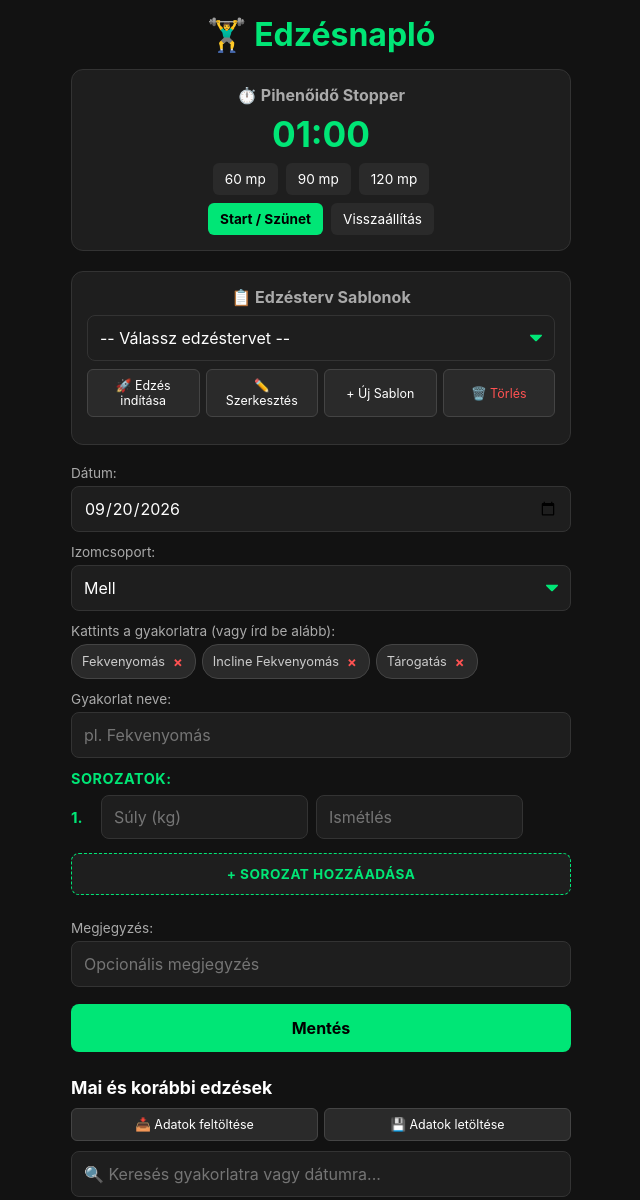
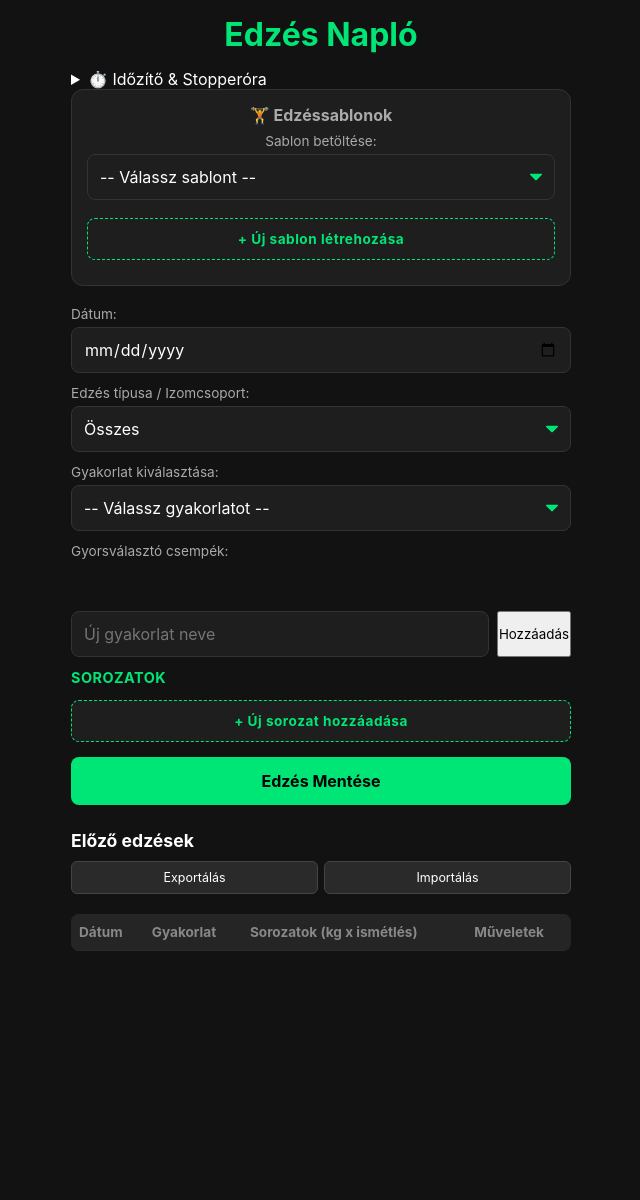
Before and after one commit to Mar-Os-6/Edzesnaplo, a plain HTML site: page index.html in a window 1280 px wide. Shown: the top 1200 px of the page, without its empty margins (319-959 px from the left). After the commit the page ends 966 px from the top, so only its background shows below. Drawn offline with Linux system fonts and the light colour scheme.

Commit message:
Update index.html

```diff
--- a/index.html
+++ b/index.html
@@ -3,172 +3,153 @@
 <head>
     <meta charset="UTF-8">
     <meta name="viewport" content="width=device-width, initial-scale=1.0">
-    <title>Profi Edzésnapló</title>
-
-    <!-- PWA BEÁLLÍTÁSOK -->
-    <link rel="manifest" href="manifest.json">
-    <meta name="theme-color" content="#00e676">
-    <meta name="apple-mobile-web-app-capable" content="yes">
-    <meta name="apple-mobile-web-app-status-bar-style" content="black-translucent">
-    <meta name="apple-mobile-web-app-title" content="Edzésnapló">
-    <link rel="apple-touch-icon" href="https://cdn-icons-png.flaticon.com/512/2548/2548537.png">
-
+    <title>Edzés Napló</title>
     <link rel="stylesheet" href="style.css">
 </head>
 <body>
     <div class="container">
-        <h1>🏋️‍♂️ Edzésnapló</h1>
+        <h1>Edzés Napló</h1>
 
-        <!-- 1. PIHENŐIDŐ IDŐZÍTŐ -->
-        <div class="timer-card">
-            <h3>⏱️ Pihenőidő Stopper</h3>
-            <div id="timer-display">01:00</div>
-            <div class="timer-buttons">
-                <button type="button" class="timer-btn" onclick="setTimer(60)">60 mp</button>
-                <button type="button" class="timer-btn" onclick="setTimer(90)">90 mp</button>
-                <button type="button" class="timer-btn" onclick="setTimer(120)">120 mp</button>
+        <!-- ÖSSZECSUKHATÓ IDŐZÍTŐ ÉS STOPPER -->
+        <details class="timer-accordion">
+            <summary class="timer-summary">⏱️ Időzítő & Stopperóra</summary>
+            <div class="timer-content">
+                <!-- Módválasztó fülek -->
+                <div class="timer-tabs">
+                    <button type="button" id="tab-stopwatch" class="tab-btn active" onclick="switchTimerTab('stopwatch')">Stopper (Felfelé)</button>
+                    <button type="button" id="tab-countdown" class="tab-btn" onclick="switchTimerTab('countdown')">Időzítő (Lefelé)</button>
                 </div>
+
+                <!-- 1. STOPPERÓRA -->
+                <div id="stopwatch-view" class="timer-view">
+                    <div id="stopwatch-display" class="timer-display">00:00:00</div>
                     <div class="timer-controls">
-                <button type="button" id="start-timer-btn">Start / Szünet</button>
-                <button type="button" id="reset-timer-btn">Visszaállítás</button>
+                        <button type="button" id="sw-start-btn" class="primary-timer-btn" onclick="toggleStopwatch()">Indítás</button>
+                        <button type="button" class="secondary-timer-btn" onclick="resetStopwatch()">Nullázás</button>
                     </div>
                 </div>
 
-        <!-- 2. EDZÉSTERV SABLONOK KÁRTYA -->
-        <div class="template-card">
-            <h3>📋 Edzésterv Sablonok</h3>
+                <!-- 2. VISSZASZÁMLÁLÓ IDŐZÍTŐ -->
+                <div id="countdown-view" class="timer-view hidden">
+                    <div id="countdown-display" class="timer-display">01:00</div>
 
-            <!-- AKTÍV SABLON ÁLLAPOTJELZŐ (HA FUT EGY SABLON) -->
-            <div id="active-template-banner" class="active-banner hidden">
-                <span id="active-template-info"></span>
-                <button type="button" id="cancel-template-btn" class="close-btn">✕ Megszakítás</button>
+                    <!-- Egyéni idő megadása -->
+                    <div class="countdown-inputs">
+                        <div class="input-group-time">
+                            <input type="number" id="cd-minutes" value="1" min="0" max="999">
+                            <label>perc</label>
                         </div>
-
-            <!-- SABLON VÁLASZTÓ ÉS KEZELŐ GOMBOK -->
-            <div id="template-select-box" class="form-group">
-                <select id="template-select">
-                    <option value="">-- Válassz edzéstervet --</option>
-                </select>
-                <div class="btn-group" style="margin-top: 8px;">
-                    <button type="button" id="start-template-btn" class="secondary-btn">🚀 Edzés indítása</button>
-                    <button type="button" id="edit-template-btn" class="secondary-btn">✏️ Szerkesztés</button>
-                    <button type="button" id="toggle-new-template-btn" class="secondary-btn">+ Új Sablon</button>
-                    <button type="button" id="delete-template-btn" class="secondary-btn danger-text">🗑️ Törlés</button>
+                        <div class="input-group-time">
+                            <input type="number" id="cd-seconds" value="0" min="0" max="59">
+                            <label>másodperc</label>
                         </div>
                     </div>
 
-            <!-- ÚJ / SZERKESZTETT SABLON LÉTREHOZÁSA DOBOZ -->
-            <div id="create-template-box" class="create-box hidden">
-                <h4 id="template-form-title">Új Sablon Létrehozása</h4>
-
-                <div class="form-group">
-                    <label for="new-template-name">Sablon neve:</label>
-                    <input type="text" id="new-template-name" placeholder="pl. A nap: Mell-Tricepsz">
+                    <!-- Gyorsgombok -->
+                    <div class="preset-btns">
+                        <button type="button" onclick="setCountdownPreset(30)">30s</button>
+                        <button type="button" onclick="setCountdownPreset(60)">1p</button>
+                        <button type="button" onclick="setCountdownPreset(120)">2p</button>
+                        <button type="button" onclick="setCountdownPreset(300)">5p</button>
                     </div>
 
+                    <div class="timer-controls">
+                        <button type="button" id="cd-start-btn" class="primary-timer-btn" onclick="toggleCountdown()">Indítás</button>
+                        <button type="button" class="secondary-timer-btn" onclick="resetCountdown()">Nullázás</button>
+                    </div>
+                </div>
+            </div>
+        </details>
+
+        <!-- SABLON KÁRTYA -->
+        <div class="template-card">
+            <h3>🏋️ Edzéssablonok</h3>
+            <div id="active-template-banner" class="active-banner hidden">
+                <span id="active-template-name"></span>
+                <button type="button" class="close-btn" onclick="clearActiveTemplate()">Kilépés</button>
+            </div>
             <div class="form-group">
-                    <label>Érintett izomcsoportok (kattints a kijelöléshez):</label>
-                    <div id="template-muscle-chips" class="chip-container"></div>
+                <label for="template-select">Sablon betöltése:</label>
+                <select id="template-select" onchange="loadSelectedTemplate()">
+                    <option value="">-- Válassz sablont --</option>
+                </select>
+            </div>
+            <button type="button" class="secondary-btn-full" onclick="toggleCreateTemplateBox()">+ Új sablon létrehozása</button>
+
+            <div id="create-template-box" class="create-box hidden">
+                <h4>Új sablon mentése</h4>
+                <div class="form-group">
+                    <input type="text" id="new-template-name" placeholder="Sablon neve (pl. Mell-Bicepsz)">
+                </div>
+                <label>Gyakorlatok kiválasztása:</label>
+                <div id="template-exercise-chips" class="chip-container"></div>
+                <div class="selected-ex-box" id="selected-template-exercises-text">Nincs kiválasztva gyakorlat.</div>
+                <button type="button" id="save-template-btn" class="primary-timer-btn" style="width: 100%; margin-top: 10px;" onclick="saveNewTemplate()">Sablon Mentése</button>
+            </div>
         </div>
 
+        <!-- EDZÉS RÖGZÍTÉSE ÚRLAP -->
+        <form id="workout-form">
+            <div class="form-row">
                 <div class="form-group">
-                    <label>Meglévő gyakorlatok (kattints rá a hozzáadáshoz):</label>
-                    <div id="template-available-exercises" class="chip-container"></div>
-                </div>
-
-                <div class="form-group">
-                    <label>Egyedi gyakorlat beírása (ha nincs a listában):</label>
-                    <div class="input-with-btn">
-                        <input type="text" id="custom-template-ex-input" placeholder="pl. Csigás keresztezés">
-                        <button type="button" id="add-custom-template-ex-btn" class="secondary-btn">+ Hozzáad</button>
+                    <label for="date">Dátum:</label>
+                    <input type="date" id="date" required>
                 </div>
             </div>
 
             <div class="form-group">
-                    <label>A sablonba kiválasztott gyakorlatok (sorrendben):</label>
-                    <div id="template-selected-exercises" class="chip-container selected-ex-box"></div>
-                </div>
-
-                <div class="btn-group" style="margin-top: 15px;">
-                    <button type="button" id="save-new-template-btn" class="secondary-btn">💾 Sablon Mentése</button>
-                    <button type="button" id="cancel-new-template-btn" class="secondary-btn">Mégse</button>
-                </div>
-            </div>
-        </div>
-
-        <!-- 3. EDZÉSRÖGZÍTŐ ŰRLAP -->
-        <form id="workout-form">
-            <div class="form-group">
-                <label for="workout-date">Dátum:</label>
-                <input type="date" id="workout-date" required>
-            </div>
-
-            <div class="form-group">
-                <label for="muscle-group">Izomcsoport:</label>
-                <select id="muscle-group">
+                <label for="workout-type">Edzés típusa / Izomcsoport:</label>
+                <select id="workout-type" onchange="filterExercisesByCategory()">
+                    <option value="Összes">Összes</option>
                     <option value="Mell">Mell</option>
-                    <option value="Bicepsz">Bicepsz</option>
                     <option value="Hát">Hát</option>
-                    <option value="Tricepsz">Tricepsz</option>
+                    <option value="Láb">Láb</option>
                     <option value="Váll">Váll</option>
-                    <option value="Láb">Láb</option>
+                    <option value="Kar">Kar</option>
                     <option value="Has">Has</option>
                     <option value="Kardió">Kardió</option>
                 </select>
             </div>
 
             <div class="form-group">
-                <label>Kattints a gyakorlatra (vagy írd be alább):</label>
-                <div id="quick-exercises" class="chip-container"></div>
+                <label for="exercise-select">Gyakorlat kiválasztása:</label>
+                <select id="exercise-select">
+                    <option value="">-- Válassz gyakorlatot --</option>
+                </select>
             </div>
 
+            <!-- Gyakorlat gombok (Chipek) -->
             <div class="form-group">
-                <label for="exercise">Gyakorlat neve:</label>
-                <input type="text" id="exercise" placeholder="pl. Fekvenyomás" required autocomplete="off">
-                <small id="history-hint" class="hint"></small>
+                <label>Gyorsválasztó csempék:</label>
+                <div id="exercise-chips" class="chip-container"></div>
             </div>
 
-            <div id="resistance-fields">
-                <label class="section-label">Sorozatok:</label>
-                <div id="sets-container"></div>
-                <button type="button" id="add-set-btn" class="secondary-btn-full">+ SOROZAT HOZZÁADÁSA</button>
-            </div>
-
-            <div id="cardio-fields" class="form-row hidden">
+            <!-- Új gyakorlat hozzáadása -->
             <div class="form-group">
-                    <label for="cardio-time">Idő (perc):</label>
-                    <input type="number" id="cardio-time" placeholder="20">
-                </div>
-                <div class="form-group">
-                    <label for="cardio-incline">Dőlésszög / Fokozat:</label>
-                    <input type="text" id="cardio-incline" placeholder="pl. 12% vagy 8. fokozat">
-                </div>
-                <div class="form-group">
-                    <label for="cardio-speed">Sebesség (km/h):</label>
-                    <input type="number" id="cardio-speed" placeholder="5.5" step="0.1">
+                <div class="input-with-btn">
+                    <input type="text" id="custom-exercise-input" placeholder="Új gyakorlat neve">
+                    <button type="button" class="secondary-timer-btn" onclick="addNewCustomExercise()">Hozzáadás</button>
                 </div>
             </div>
 
-            <div class="form-group" style="margin-top: 15px;">
-                <label for="note">Megjegyzés:</label>
-                <input type="text" id="note" placeholder="Opcionális megjegyzés">
+            <span class="section-label">Sorozatok</span>
+            <div id="sets-container">
+                <!-- Dinamikusan generált sorozatok -->
             </div>
 
-            <button type="submit" id="save-btn">Mentés</button>
+            <button type="button" class="secondary-btn-full" onclick="addSetRow()">+ Új sorozat hozzáadása</button>
+
+            <button type="submit" id="save-btn">Edzés Mentése</button>
         </form>
 
-        <!-- 4. KERESŐ ÉS ELŐZMÉNYEK -->
+        <!-- TÖRTÉNET ÉS TÁBLÁZAT -->
         <div class="action-header">
-            <h2>Mai és korábbi edzések</h2>
+            <h2>Előző edzések</h2>
             <div class="btn-group">
-                <button id="import-btn" class="secondary-btn">📥 Adatok feltöltése</button>
-                <input type="file" id="import-file" accept=".json" style="display: none;">
-                <button id="export-btn" class="secondary-btn">💾 Adatok letöltése</button>
+                <button type="button" class="secondary-btn" onclick="exportData()">Exportálás</button>
+                <button type="button" class="secondary-btn" onclick="triggerImport()">Importálás</button>
+                <input type="file" id="import-file" class="hidden" accept=".json" onchange="importData(event)">
             </div>
-        </div>
-
-        <div class="form-group">
-            <input type="text" id="search-filter" placeholder="🔍 Keresés gyakorlatra vagy dátumra...">
         </div>
 
         <div class="table-wrapper">
@@ -176,15 +157,14 @@
                 <thead>
                     <tr>
                         <th>Dátum</th>
-                        <th>Izomcsoport</th>
                         <th>Gyakorlat</th>
-                        <th>Súly / Idő</th>
-                        <th>Ismétlés / Részletek</th>
-                        <th>Jegyzet</th>
-                        <th>Törlés</th>
+                        <th>Sorozatok (kg x ismétlés)</th>
+                        <th>Műveletek</th>
                     </tr>
                 </thead>
-                <tbody id="workout-list"></tbody>
+                <tbody id="workout-history-body">
+                    <!-- Dinamikus edzés előzmények -->
+                </tbody>
             </table>
         </div>
     </div>
```
Lines whose indentation alone changed are shown as unchanged.
